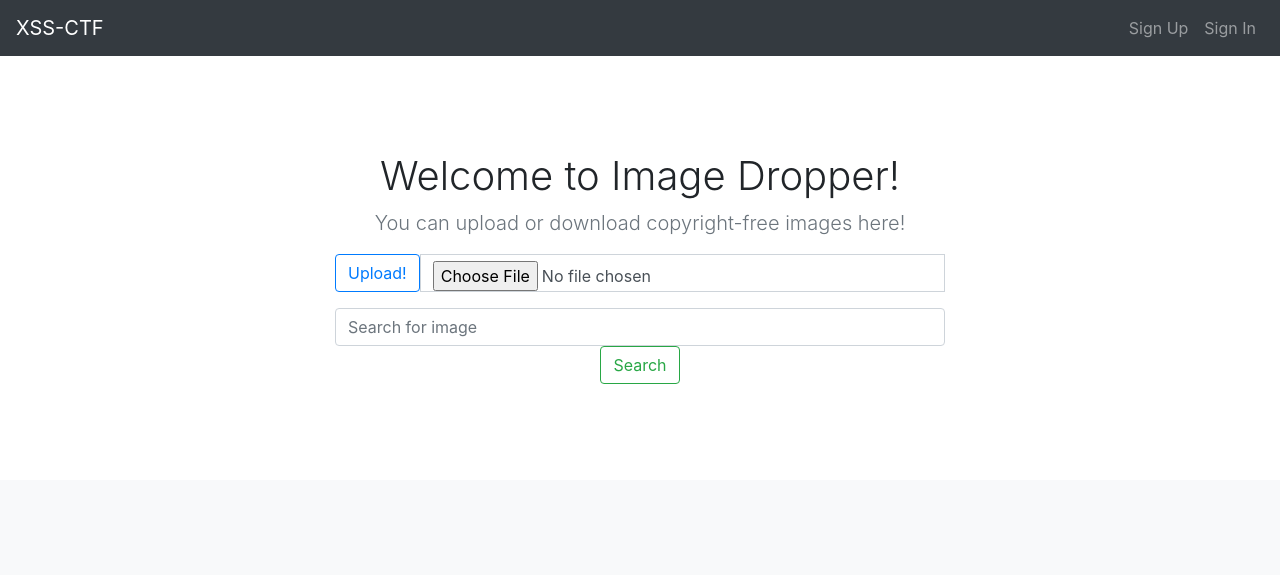
After one commit to Nadenik/XSS_APP, a Django app: page /learn/stored_xss/level3 in a window 1280 px wide. The commit adds this page. Shown: the top 575 px of the page. Run offline with Django 4.2, Linux system fonts and the light colour scheme; data that the repository does not hold is empty.

Commit message:
frontend improvements, level4 stored

```diff
--- a/XSS_APP/settings.py
+++ b/XSS_APP/settings.py
@@ -135,3 +135,7 @@ DEFAULT_AUTO_FIELD = 'django.db.models.BigAutoField'
 LOGIN_REDIRECT_URL = 'home'
 
 LOGOUT_REDIRECT_URL = 'home'
+
+MEDIA_ROOT = 'C:/Users/Patryk/Desktop\/image_container'
+
+MEDIA_URL = '/images/'
--- a/XSS_APP/urls.py
+++ b/XSS_APP/urls.py
@@ -16,6 +16,8 @@ Including another URLconf
 from django.contrib import admin
 from django.urls import include, path
 from website.views import sign_up_view
+from django.conf import settings
+from django.conf.urls.static import static
 
 urlpatterns = [
     path('admin/', admin.site.urls),
@@ -25,4 +27,4 @@ urlpatterns = [
     path('learn/', include('reflected_xss.urls')),
     path('learn/', include('dom_based_xss.urls')),
     path('learn/', include('stored_xss.urls'))
-]
+]+ static(settings.MEDIA_URL,document_root=settings.MEDIA_ROOT)
--- a/stored_xss/admin.py
+++ b/stored_xss/admin.py
@@ -1,5 +1,6 @@
 from django.contrib import admin
-from .models import Comment
+from .models import Comment, Image
 # Register your models here.
 
 admin.site.register(Comment)
+admin.site.register(Image)
--- /dev/null
+++ b/stored_xss/static/stored_xss/css/styles.css
@@ -0,0 +1,39 @@
+:root {
+    --jumbotron-padding-y: 3rem;
+  }
+
+  .jumbotron {
+    padding-top: var(--jumbotron-padding-y);
+    padding-bottom: var(--jumbotron-padding-y);
+    margin-bottom: 0;
+    background-color: #fff;
+  }
+  @media (min-width: 768px) {
+    .jumbotron {
+      padding-top: calc(var(--jumbotron-padding-y) * 2);
+      padding-bottom: calc(var(--jumbotron-padding-y) * 2);
+    }
+  }
+
+  .jumbotron p:last-child {
+    margin-bottom: 0;
+  }
+
+  .jumbotron-heading {
+    font-weight: 300;
+  }
+
+  .jumbotron .container {
+    max-width: 40rem;
+  }
+
+  footer {
+    padding-top: 3rem;
+    padding-bottom: 3rem;
+  }
+
+  footer p {
+    margin-bottom: .25rem;
+  }
+
+  .box-shadow { box-shadow: 0 .25rem .75rem rgba(0, 0, 0, .05); }
--- /dev/null
+++ b/stored_xss/templates/stored_xss/level3.html
@@ -0,0 +1,54 @@
+{% extends 'base.html' %}
+
+{% block content %}
+{% load static %}
+<link rel="stylesheet" href="{% static 'stored_xss/css/styles.css' %}">
+
+<section class="jumbotron text-center">
+    <div class="container">
+      <h1 class="jumbotron-heading">Welcome to Image Dropper!</h1>
+      <p class="lead text-muted">You can upload or download copyright-free images here!</p>
+      <p>
+        <form action="{% url 'stored_xss_level3_create_image' %}" method="post" enctype="multipart/form-data">
+            {% csrf_token %}
+            <div class="input-group mb-3">
+                <button class="btn btn-outline-primary" type="submit">Upload!</button>
+                <input type="file" class="form-control" name="image">
+                <input type="hidden" name="stored_xss_module_related" value="x">
+              </div>
+        </form>
+        <form class="my-2 my-lg-0">
+            <input class="form-control mr-sm-2" type="text" placeholder="Search for image" aria-label="Search">
+            <button class="btn btn-outline-success my-2 my-sm-0" type="submit">Search</button>
+          </form>
+      </p>
+    </div>
+  </section>
+
+  <div class="album py-5 bg-light">
+    <div class="container">
+        <div class="row">
+        {% for image in images %}
+        {{ image.image.width }}
+        {{ image.image.height }}
+
+        <div class="col-md-4">
+            <div class="card mb-4 box-shadow">
+              <img class="card-img-top img-responsive" src="{{ image.image.url }}" alt="Card image cap">
+              <div class="card-body">
+                <p class="card-text">This is a wider card with supporting text below as a natural lead-in to additional content. This content is a little bit longer.</p>
+                <div class="d-flex justify-content-between align-items-center">
+                  <div class="btn-group">
+                    <button type="button" class="btn btn-sm btn-outline-secondary">Delete</button>
+                  </div>
+                </div>
+              </div>
+            </div>
+          </div>
+
+
+          {% endfor %}
+        </div>
+    </div>
+</div>
+{% endblock content %}
--- a/stored_xss/urls.py
+++ b/stored_xss/urls.py
@@ -7,10 +7,13 @@ urlpatterns = [
     path('stored_xss/introduction', introduction_view, name='stored_xss_introduction'),
     path('stored_xss/level1', level1_view, name='stored_xss_level1'),
     path('stored_xss/level2', level2_view, name='stored_xss_level2'),
+    path('stored_xss/level3', level3_view, name='stored_xss_level3'),
     # create comment endpoints
     path('stored_xss/level1_create_comment', level1_create_comment, name='stored_xss_level1_create_comment'),
     path('stored_xss/level2_create_comment', level2_create_comment, name='stored_xss_level2_create_comment'),
     # delete comment endpoints
     path('stored_xss/level1_delete_comment/<int:id>', level1_delete_comment, name="stored_xss_level1_delete_comment"),
-    path('stored_xss/level2_delete_comment/<int:id>', level2_delete_comment, name="stored_xss_level2_delete_comment")
+    path('stored_xss/level2_delete_comment/<int:id>', level2_delete_comment, name="stored_xss_level2_delete_comment"),
+    # level3 endpoints
+    path('stored_xss/level3_create_image', level3_image_endpoint, name='stored_xss_level3_create_image'),
 ]
--- a/stored_xss/views.py
+++ b/stored_xss/views.py
@@ -1,13 +1,15 @@
 from django.shortcuts import render, redirect
 from .models import StoredXssModule
 from django.contrib.auth.models import User
-from .models import Comment
+from .models import Comment, Image
 from utils.utils import get_module_or_none, update_user_progress, challenge_completed
 from django.core.exceptions import PermissionDenied
 from django.http import HttpResponse
 from django.contrib.auth.decorators import login_required
 from django.core.exceptions import PermissionDenied
 from django.shortcuts import get_object_or_404
+from PIL import Image as Im
+from PIL.ExifTags import TAGS
 
 @login_required
 def stored_xss_view(request):
@@ -74,6 +76,45 @@ def level2_create_comment(request):
         Comment.objects.create(**create_data)
         return redirect('stored_xss_level2')
 
+def level3_view(request):
+    if request.method == 'GET':
+        mydata = Image.objects.filter(stored_xss_module_related=get_module_or_none('stored_xss', request.user.id))
+        context = {'images': mydata}
+        return render(request, 'stored_xss/level3.html', context)
+
+def level3_image_endpoint(request):
+    if request.method == 'POST':
+        module_obj = get_module_or_none('stored_xss', request.user.id)
+        image = request.FILES['image']
+
+        info_dict = {"Filename": image.filename,
+        "Image Size": image.size,
+        "Image Height": image.height,
+        "Image Width": image.width,
+        "Image Format": image.format,
+        "Image Mode": image.mode,
+        "Image is Animated": getattr(image, "is_animated", False),
+        "Frames in Image": getattr(image, "n_frames", 1)}
+
+        for label,value in info_dict.items():
+            print(f"{label:25}: {value}")
+        exifdata = image.getexif()
+        for tag_id in exifdata:
+            # get the tag name, instead of human unreadable tag id
+            tag = TAGS.get(tag_id, tag_id)
+            data = exifdata.get(tag_id)
+            # decode bytes
+            if isinstance(data, bytes):
+                data = data.decode()
+            print(f"{tag:25}: {data}")
+        create_data = {
+            'image': image,
+            'stored_xss_module_related': module_obj
+        }
+        Image.objects.create(**create_data)
+
+        return redirect('stored_xss_level3')
+
 
 # delete comment, returns 204 no content
 @login_required
--- a/templates/components/navbar.html
+++ b/templates/components/navbar.html
@@ -22,7 +22,7 @@
             <a class="nav-link" href="{% url 'sign_up' %}">Sign Up</a>
           </li>
           <li class="nav-item">
-              <a class="nav-link" href="{% url 'login' %}">Login</a>
+              <a class="nav-link" href="{% url 'login' %}">Sign In</a>
             </li>
 
           {% endif %}
--- a/templates/registration/sign_up.html
+++ b/templates/registration/sign_up.html
@@ -12,7 +12,7 @@
 
 
 <p class="mt-3">
-    <span>Already have an account? <a href="{% url 'sign_up' %}" class="link-primary">Login!</a></span>
+    <span>Already have an account? <a href="{% url 'login' %}" class="link-primary">Login!</a></span>
     </p>
 </div>
 
--- a/website/views.py
+++ b/website/views.py
@@ -21,8 +21,7 @@ def sign_up_view(request):
             user = authenticate(username=username, password=raw_password)
             login(request, user)
             return redirect(reverse('home'))
-        else:
-            return HttpResponseRedirect('/')
+        return render(request, 'registration/sign_up.html', {'form': form})
 
 
 def index(request):
```
Also changed, not shown: stored_xss/models.py (+31 -0 lines), stored_xss/templates/stored_xss/stored_xss.html (+6 -1 lines), website/templates/website/index.html (+44 -3 lines), stored_xss/migrations/0003_image.py (added).
